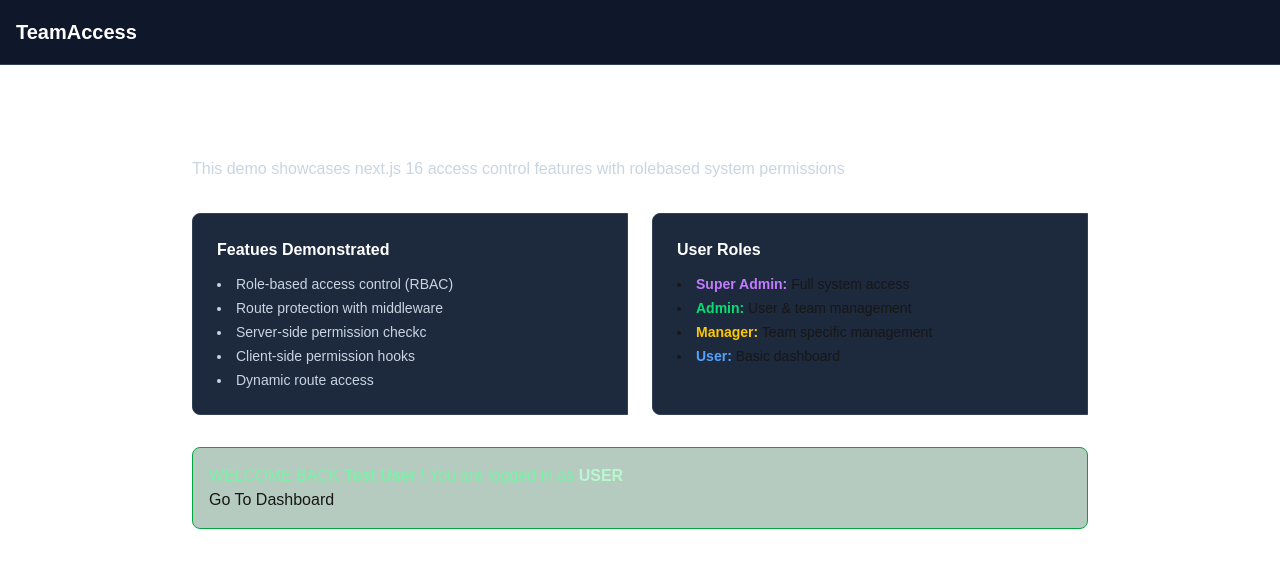
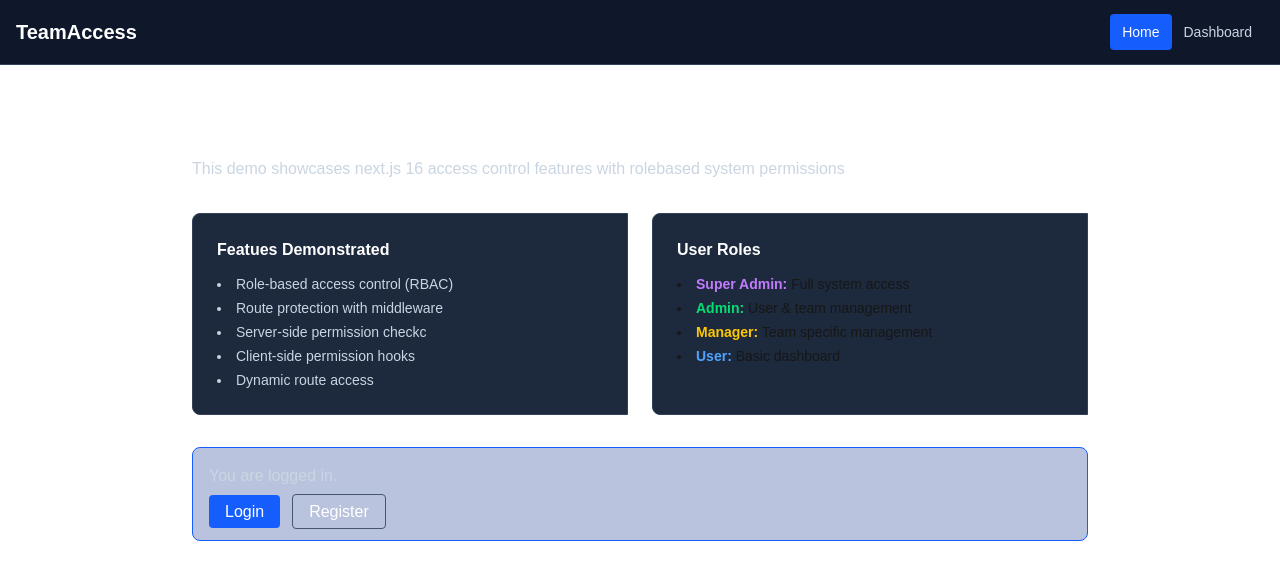
Before and after one commit to kaushamb/Next-Js-Project-, a Next.js app in the folder team-rbac-management/: page / in a window 1280 px wide. Shown: the top 580 px of the page. Built offline with nearby package versions, Linux system fonts and the light colour scheme.

Commit message:
Page and Header updated

```diff
--- a/team-rbac-management/app/(main)/page.tsx
+++ b/team-rbac-management/app/(main)/page.tsx
@@ -2,7 +2,7 @@ import Link from "next/link";
 import React from "react";
 
 const Home = () => {
-  const user= true
+  const user= false
   return (
     <div className="max-w-4xl mx-auto">
       <h1 className="text-3xl font-bold mb-6 text-white">
--- a/team-rbac-management/app/components/layout/header.tsx
+++ b/team-rbac-management/app/components/layout/header.tsx
@@ -1,31 +1,51 @@
 "use client";
-import { User } from '@/app/types';
-import Link from 'next/link';
-import { usePathname } from 'next/navigation';
-import React from 'react'
+import { User } from "@/app/types";
+import Link from "next/link";
+import { usePathname } from "next/navigation";
+import React from "react";
 
-interface HeaderProps{
-    user: User | null;
+interface HeaderProps {
+  user: User | null;
 }
-const Header = ({user}: HeaderProps) => {
+const Header = ({ user }: HeaderProps) => {
   const pathname = usePathname();
-  const navigation =[
-    {name:"Home",href:'/',show: true},
-    {name:"Dashboard", href:'/dashboard',show: true}
-  ].filter((item)=>item.show);
+  const navigation = [
+    { name: "Home", href: "/", show: true },
+    { name: "Dashboard", href: "/dashboard", show: true },
+  ].filter((item) => item.show);
+
+  const getNavItemClass = (href: string) => {
+    let isActive = false;
+    if (href === "/") {
+      isActive = pathname === "/";
+    } else if (href === "/dashboard") {
+      isActive = pathname.startsWith(href);
+    }
+    return `px-3 py-2 rounded text-sm font-medium transition-colors ${isActive ? "bg-blue-600 text-white" : "text-slate-300 hover:bg-slate-800 hover:text-white"}`;
+  };
   return (
-    <header className='bg-slate-900 border-b border-slate-700'>
-        <div className='container mx-auto px-4'>
-            <div className='flex justify-between items-center h-16'>
-                <Link href="/" className="font-bold text-xl text-white">
-                    TeamAccess
+    <header className="bg-slate-900 border-b border-slate-700">
+      <div className="container mx-auto px-4">
+        <div className="flex justify-between items-center h-16">
+          <Link href="/" className="font-bold text-xl text-white">
+            TeamAccess
+          </Link>
+
+          <nav className="flex items-center">
+            {navigation.map((item)=>(
+                <Link
+                key={item.name}
+                href={item.href}
+                className={getNavItemClass(item.href)}
+                >
+                {item.name}
                 </Link>
-
-                <nav className='flex items-center'></nav>
-            </div>
+            ))}
+          </nav>
         </div>
+      </div>
     </header>
-  )
-}
+  );
+};
 
 export default Header;
```
